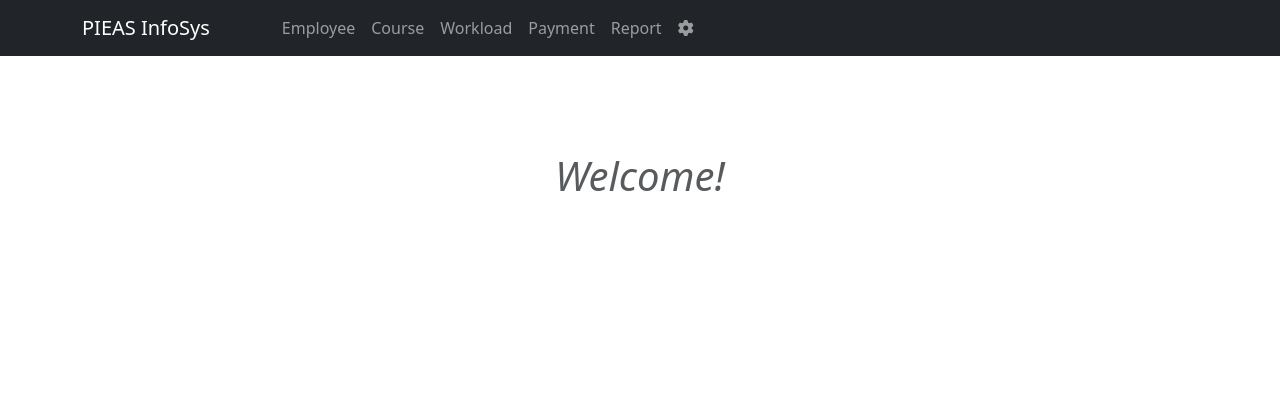
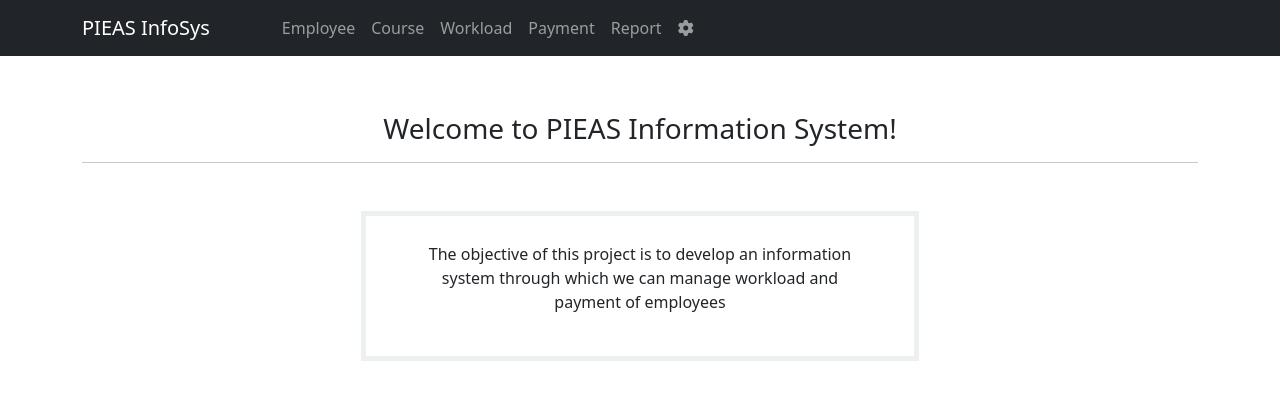
Before and after one commit to yasiraziz428/FYP-PIEAS-InfoSys, a React (Create React App) app: page / in a window 1280 px wide. Shown: the top 400 px of the page. Built offline with nearby package versions, Linux system fonts and the light colour scheme.

Commit message:
Final(7)

```diff
--- a/db.json
+++ b/db.json
@@ -1355,21 +1355,6 @@
       "compensated_classes": 0,
       "courses": [],
       "id": 39
-    },
-    {
-      "employee_id": 20,
-      "year": "2022",
-      "semester": "Summer",
-      "total_contact_hours": 0,
-      "bs_contact_hours": 0,
-      "ms_contact_hours": 0,
-      "phd_contact_hours": 0,
-      "financial_impact": null,
-      "payment_due": null,
-      "total_classes": 0,
-      "compensated_classes": 0,
-      "courses": [],
-      "id": 40
     }
   ],
   "designations": [
--- a/src/components/Home.jsx
+++ b/src/components/Home.jsx
@@ -2,10 +2,25 @@ import React from "react";
 
 const Home = () => {
   return (
-    <div className="container align-middle">
-      <h1 className="d-flex justify-content-center mt-5 pt-5 fst-italic opacity-75">
-        Welcome!
-      </h1>
+    <div className="container align-middle text-center">
+      <h3 className="d-flex justify-content-center pt-2 mt-5">
+        Welcome to PIEAS Information System!
+      </h3>
+      <hr></hr>
+      <div
+        className="w-50 text-center mt-5"
+        style={{
+          margin: "auto",
+          width: "60%",
+          border: "5px solid #ecf0f1",
+          padding: "10px",
+        }}
+      >
+        <p className="px-5 py-3">
+          The objective of this project is to develop an information system
+          through which we can manage workload and payment of employees
+        </p>
+      </div>
     </div>
   );
 };
```
